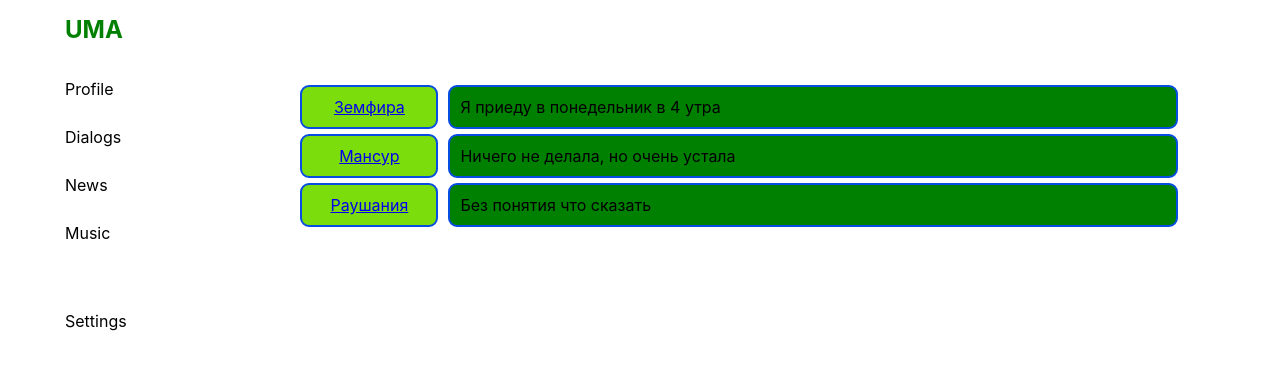
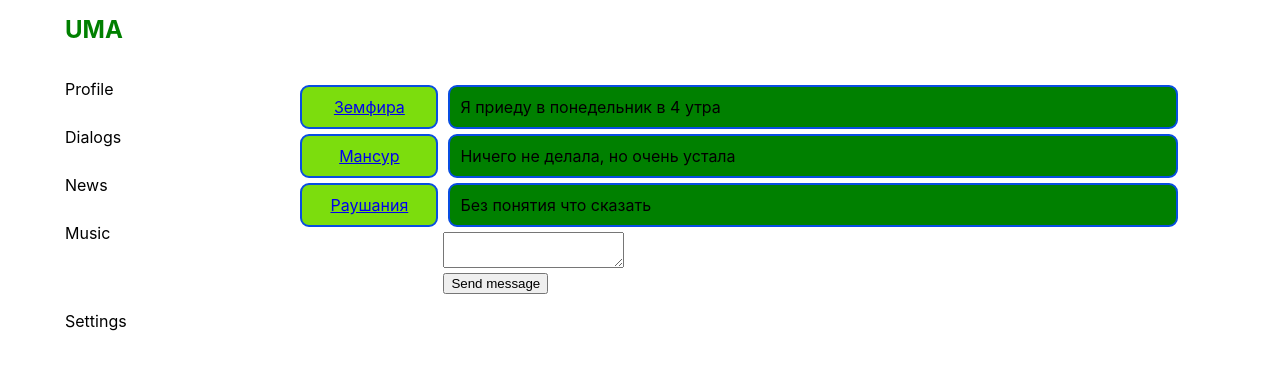
Before and after one commit to UMAtaullin/ks, a React (Create React App) app: page /dialogs in a window 1280 px wide. Shown: the top 370 px of the page. Built offline with nearby package versions, Linux system fonts and the light colour scheme.

Commit message:
add message for Dialogs

```diff
--- a/src/App.js
+++ b/src/App.js
@@ -22,6 +22,8 @@ const App = (props) => {
             />}/>
           <Route path='/dialogs/'
           element={<Dialogs
+            dispatch={props.dispatch}
+            newMessage={props.messagesPage.newMessage}
             names={props.messagesPage.dialogData}
             messages={props.messagesPage.messageData}
             />}/>
--- a/src/components/Dialogs/Dialogs.jsx
+++ b/src/components/Dialogs/Dialogs.jsx
@@ -2,6 +2,7 @@ import React from 'react'
 import cls from './Dialogs.module.css'
 import Dialog from './Dialog/Dialog'
 import Message from './Message/Message'
+import { onNewMessageCreator, onSendMessageCreator } from '../../redux/state'
 
 const Dialogs = (props) => {
 
@@ -13,10 +14,33 @@ const Dialogs = (props) => {
     <Message message={el.message} />
   ))
 
+  const onNewMessage = (event) => {
+    let text = event.target.value
+    let action = onNewMessageCreator(text)
+    props.dispatch(action)
+  }
+
+  const onSendMessage = () => {
+    let action = onSendMessageCreator()
+    props.dispatch(action)
+  }
+
   return (
     <div className={cls.dialogs_page}>
       <div className={cls.dialogs}>{dialogElement}</div>
-      <div className={cls.messages}>{messageElement}</div>
+      <div className={cls.messages}>
+        <div>{messageElement}</div>
+        <div>
+          <textarea
+          onChange={onNewMessage}
+          value={props.newMessage}/>
+        </div>
+        <div>
+          <button onClick={onSendMessage}>
+            Send message
+          </button>
+        </div>
+      </div>
     </div>
   )
 }
--- a/src/redux/constants.js
+++ b/src/redux/constants.js
@@ -1,4 +1,4 @@
 export const CHANGE_POST = 'CHANGE_POST'
 export const ADD_POST = 'ADD_POST'
-export const UPDATE_NEW_MESSAGE_BODY = 'UPDATE_NEW_MESSAGE_BODY'
+export const NEW_MESSAGE = 'NEW_MESSAGE'
 export const SEND_MESSAGE = 'SEND_MESSAGE'
--- a/src/redux/state.js
+++ b/src/redux/state.js
@@ -1,4 +1,4 @@
-import { ADD_POST, CHANGE_POST } from './constants'
+import { ADD_POST, CHANGE_POST, NEW_MESSAGE, SEND_MESSAGE } from './constants'
 
 const store = {
   _state: {
@@ -21,6 +21,7 @@ const store = {
         { id: 2, message: 'Ничего не делала, но очень устала' },
         { id: 3, message: 'Без понятия что сказать' },
       ],
+      newMessage: ''
     },
     sidebar: {}
   },
@@ -38,13 +39,26 @@ const store = {
       this._state.profilePage.postData.push(newPost)
       this._state.profilePage.newText = ''
       this._rerenderTree()
+    } else if (action.type === NEW_MESSAGE) {
+      this._state.messagesPage.newMessage = action.inputText
+      this._rerenderTree()
+    } else if (action.type === SEND_MESSAGE) {
+      let newMessage = {id: 5, message: this._state.messagesPage.newMessage}
+      this._state.messagesPage.messageData.push(newMessage)
+      this._state.messagesPage.newMessage = ''
+      this._rerenderTree()
     }
   }
 }
 
-export const addPostActionCreator = () => ({type: ADD_POST})
-
 export const onPostChangeActionCreator = (text) =>
   ({type: CHANGE_POST, inputText: text})
 
+export const addPostActionCreator = () => ({type: ADD_POST})
+
+export const onNewMessageCreator = (text) =>
+  ({type: NEW_MESSAGE, inputText: text})
+
+export const onSendMessageCreator = () => ({type: SEND_MESSAGE})
+
 export default store
```
